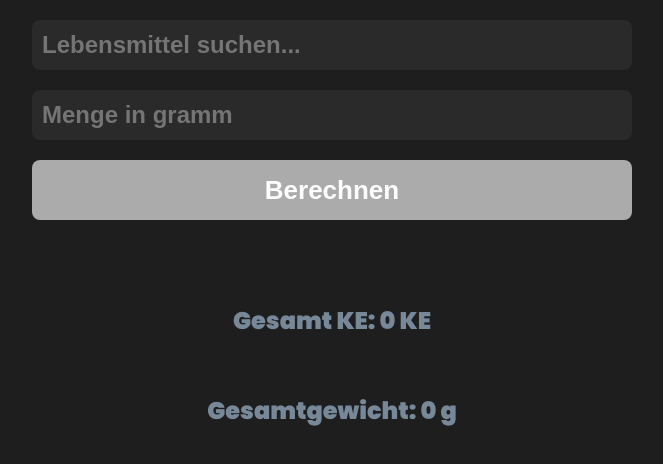
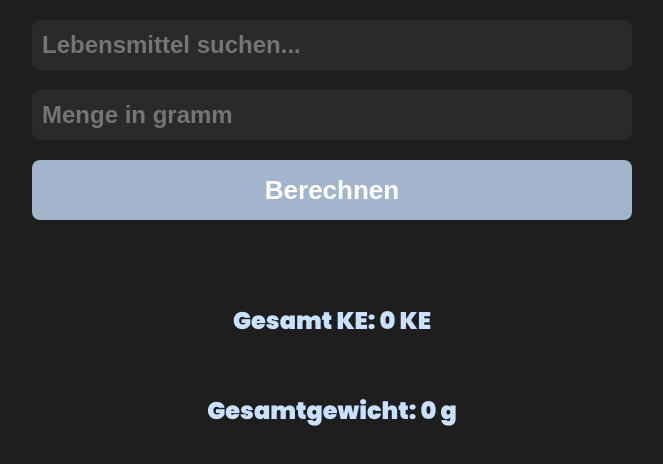
Before and after one commit to dersebas/KE-Rechner, a plain HTML site: page index.html in a window 1280 px wide. Shown: the part 150-614 px from the top of the page, without its empty margins (308-971 px from the left). Drawn offline with Linux system fonts and the light colour scheme.

Commit message:
Update index.html

```diff
--- a/index.html
+++ b/index.html
@@ -72,11 +72,11 @@
 
         input:focus, button:focus {
             outline: none;
-            box-shadow: 0 0 5px #ababab;
+            box-shadow: 0 0 5px #a2b5cd;
         }
 
         button {
-            background-color: #ababab;
+            background-color: #a2b5cd;
             color: white;
             cursor: pointer;
             transition: background-color 0.3s ease;
@@ -173,7 +173,7 @@
         #totalKEBox, #totalWeightBox {
             text-align: center;
             background-color: transparent;
-            color: #778899;
+            color: #cae1ff;
             height: 50px;
             line-height: 50px;
             font-size: 24px;
```
